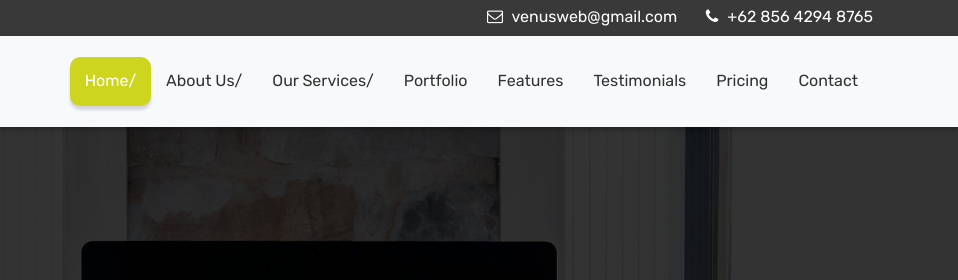
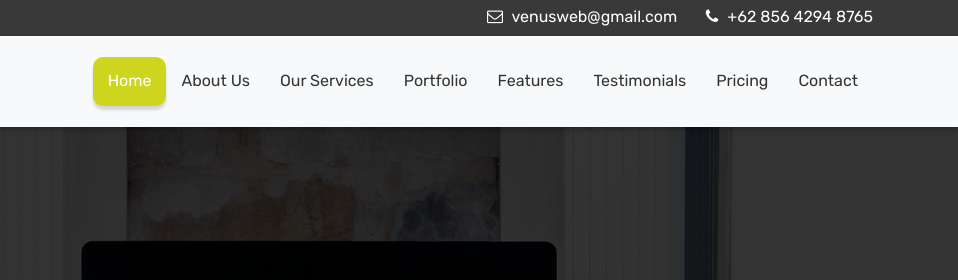
Before and after one commit to ariesvenus/ariesvenus.github.io, a plain HTML site: page index.html in a window 1280 px wide. Shown: the top 280 px of the page, 322-1280 px from the left. Drawn offline with Linux system fonts and the light colour scheme.

Commit message:
Update index.html

```diff
--- a/index.html
+++ b/index.html
@@ -94,9 +94,9 @@
                 </div>
                 <div class="collapse navbar-collapse" id="navbar">
                     <ul class="navbar-nav ml-auto">
-                        <li><a class="active" href="index">Home/</a></li>
-                        <li><a href="about-us">About us/</a></li>
-                        <li><a href="services">Our Services/</a></li>
+                        <li><a class="active" href="index">Home</a></li>
+                        <li><a href="about-us">About us</a></li>
+                        <li><a href="services">Our Services</a></li>
                         <li><a href="portfolio">Portfolio</a></li>
                         <li><a href="features">Features</a></li>
                         <li><a href="testimonials">Testimonials</a></li>
```
